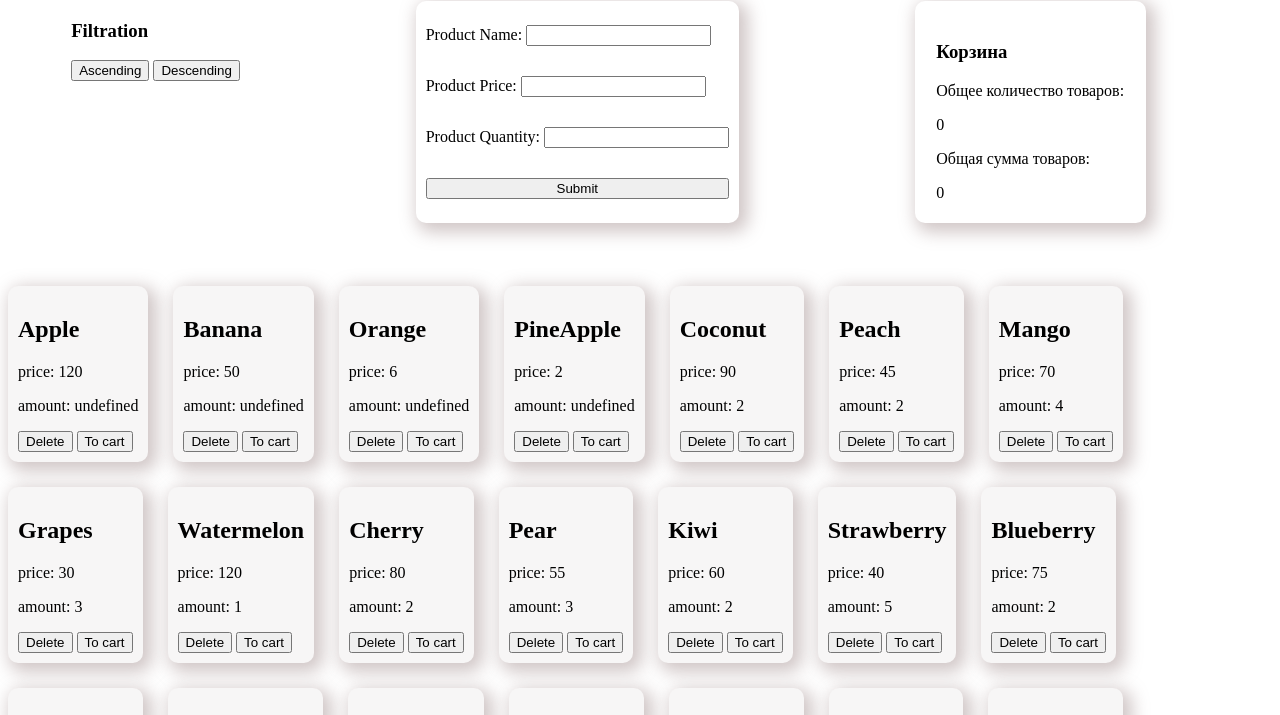
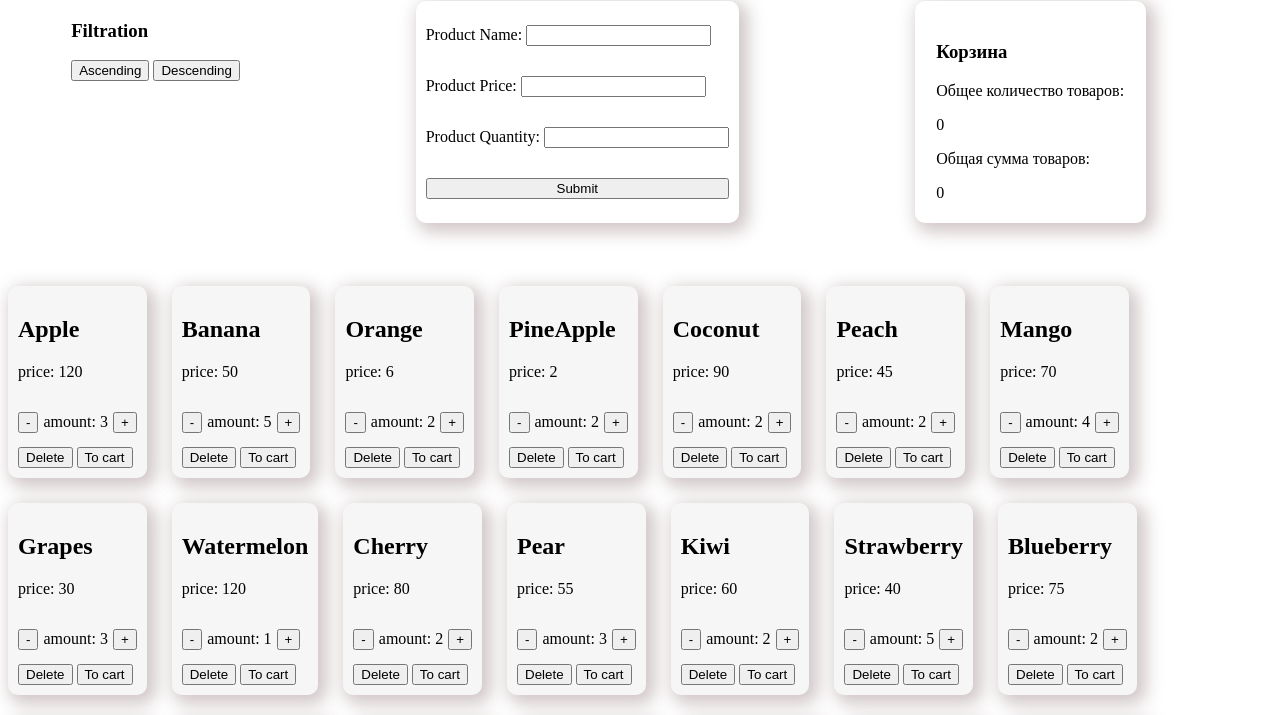
Before and after one commit to tel-ran-de/array_methods, a plain HTML site: page index.html in a window 1280 px wide. Shown: the part 79-794 px from the top of the page. Drawn offline with Linux system fonts and the light colour scheme.

Commit message:
delete button

```diff
--- a/index.html
+++ b/index.html
@@ -18,7 +18,7 @@
           <button id="descButton">Descending</button>
         </div>
 
-        <form id="productForm">
+        <form id="productForm" autocomplete="off">
           <div>
             <label for="productName">Product Name:</label>
             <input type="text" id="productName" name="productName" required />
--- a/products.js
+++ b/products.js
@@ -3,25 +3,25 @@ export const cartItems = [
   { name: 'Banana', price: 50, inStock: 5 },
   { name: 'Orange', price: 6, inStock: 2 },
   { name: 'PineApple', price: 2, inStock: 2 },
-  { name: 'Coconut', price: 90, quantity: 2 },
-  { name: 'Peach', price: 45, quantity: 2 },
-  { name: 'Mango', price: 70, quantity: 4 },
-  { name: 'Grapes', price: 30, quantity: 3 },
-  { name: 'Watermelon', price: 120, quantity: 1 },
-  { name: 'Cherry', price: 80, quantity: 2 },
-  { name: 'Pear', price: 55, quantity: 3 },
-  { name: 'Kiwi', price: 60, quantity: 2 },
-  { name: 'Strawberry', price: 40, quantity: 5 },
-  { name: 'Blueberry', price: 75, quantity: 2 },
-  { name: 'Raspberry', price: 90, quantity: 3 },
-  { name: 'Pomegranate', price: 100, quantity: 1 },
-  { name: 'Blackberry', price: 55, quantity: 4 },
-  { name: 'Apricot', price: 35, quantity: 3 },
-  { name: 'Plum', price: 30, quantity: 2 },
-  { name: 'Lemon', price: 10, quantity: 5 },
-  { name: 'Lime', price: 15, quantity: 2 },
-  { name: 'Cantaloupe', price: 80, quantity: 1 },
-  { name: 'Honeydew', price: 70, quantity: 2 },
-  { name: 'Fig', price: 50, quantity: 3 },
-  { name: 'Guava', price: 65, quantity: 2 },
+  { name: 'Coconut', price: 90, inStock: 2 },
+  { name: 'Peach', price: 45, inStock: 2 },
+  { name: 'Mango', price: 70, inStock: 4 },
+  { name: 'Grapes', price: 30, inStock: 3 },
+  { name: 'Watermelon', price: 120, inStock: 1 },
+  { name: 'Cherry', price: 80, inStock: 2 },
+  { name: 'Pear', price: 55, inStock: 3 },
+  { name: 'Kiwi', price: 60, inStock: 2 },
+  { name: 'Strawberry', price: 40, inStock: 5 },
+  { name: 'Blueberry', price: 75, inStock: 2 },
+  { name: 'Raspberry', price: 90, inStock: 3 },
+  { name: 'Pomegranate', price: 100, inStock: 1 },
+  { name: 'Blackberry', price: 55, inStock: 4 },
+  { name: 'Apricot', price: 35, inStock: 3 },
+  { name: 'Plum', price: 30, inStock: 2 },
+  { name: 'Lemon', price: 10, inStock: 5 },
+  { name: 'Lime', price: 15, inStock: 2 },
+  { name: 'Cantaloupe', price: 80, inStock: 1 },
+  { name: 'Honeydew', price: 70, inStock: 2 },
+  { name: 'Fig', price: 50, inStock: 3 },
+  { name: 'Guava', price: 65, inStock: 2 },
 ]
--- a/script.js
+++ b/script.js
@@ -6,8 +6,17 @@ let currentCartItems = cartItems.map((el) => ({ ...el, id: newId() }))
 
 // Все селектор из html находятся в верзней части документа в одном месте
 const productContainer = document.getElementById('productsContainer')
+
+// Кнопки
 const buttonAscend = document.getElementById('ascButton')
 const buttonDescend = document.getElementById('descButton')
+let deleteButtons
+
+// Форма
+const addProductForm = document.getElementById('productForm')
+const productNameValue = document.getElementById('productName')
+const productPriceValue = document.getElementById('productPrice')
+const productInStockValue = document.getElementById('productQuantity')
 
 // корзина
 const cart = []
@@ -16,12 +25,12 @@ const totalAmountContainer = document.getElementById('totalAmount')
 const totalPriceContainer = document.getElementById('totalPrice')
 
 const countTotalAmount = (arr) => {
-  const totalAmount = arr.reduce((acc, obj) => acc + obj.quantity, 0)
+  const totalAmount = arr.reduce((acc, obj) => acc + obj.inStock, 0)
   totalAmountContainer.innerText = totalAmount
 }
 
 const countTotalPrice = (arr) => {
-  const totalPrice = arr.reduce((acc, obj) => acc + obj.price * obj.quantity, 0)
+  const totalPrice = arr.reduce((acc, obj) => acc + obj.price * obj.inStock, 0)
   totalPriceContainer.innerText = totalPrice
 }
 
@@ -38,7 +47,11 @@ const createNewArray = (arr) => {
     <div class="productCard" data-id="${product.id}">
       <h2>${product.name}</h2>
       <p> price: ${product.price}</p>
-      <p> amount: ${product.quantity}</p>
+      <div class="quantity-container">
+      <button>-</button>
+      <p> amount: ${product.inStock}</p>
+      <button>+</button>
+         </div>
       <button class="deleteButton" data-id="${product.id}">Delete</button>
       <button class="cartButton" data-id="${product.id}">To cart</button>
     </div>`
@@ -49,6 +62,7 @@ const createNewArray = (arr) => {
 
   // обращаемся к элементами после создания в DOM дереве
   toCartButtons = document.querySelectorAll('.cartButton')
+  deleteButtons = document.querySelectorAll('.deleteButton')
 
   // Добавляем в корзину + пересчитываем количество и стоимость
   toCartButtons.forEach((button) => {
@@ -66,6 +80,12 @@ const createNewArray = (arr) => {
   })
 
   // Добавить кнопку удаления товара
+  deleteButtons.forEach((button) => {
+    button.addEventListener('click', (e) => {
+      const currentProductId = e.target.getAttribute('data-id')
+      console.log(currentProductId)
+    })
+  })
 }
 
 // вызываем функция для рендера элементов на странице
@@ -82,16 +102,24 @@ buttonDescend.addEventListener('click', () => {
   createNewArray(currentCartItems)
 })
 
-// Домашнее задание:
-// написать функции, которые будут пересчитывать количество и сумму товаров
-// в корзине при добавлении товаров
+// Добавление товара в список
+addProductForm.addEventListener('submit', (event) => {
+  event.preventDefault()
 
-const arr = [
-  { name: 'olya', age: 29, id: 9 },
-  { name: 'Petya', age: 70, id: 10 },
-  { name: 'ivan', age: 90, id: 15 },
-]
+  const product = {
+    name: productNameValue.value,
+    price: Number(productPriceValue.value),
+    inStock: Number(productInStockValue.value),
+    id: newId(),
+  }
+  console.log(product)
+  currentCartItems.unshift(product) // push()
+  // массив обновился,
+  //вызываю функцию чтобы обновить ui
+  console.log(currentCartItems)
+  createNewArray(currentCartItems)
 
-const v = arr.find((el) => el.id === 10)
-
-console.log(v)
+  productNameValue.value = ''
+  productPriceValue.value = ''
+  productInStockValue.value = ''
+})
--- a/styles.css
+++ b/styles.css
@@ -41,3 +41,9 @@ h1 {
 #submitBtn {
   width: 100%;
 }
+
+.quantity-container {
+  display: flex;
+  align-items: center;
+  gap: 5px;
+}
```
